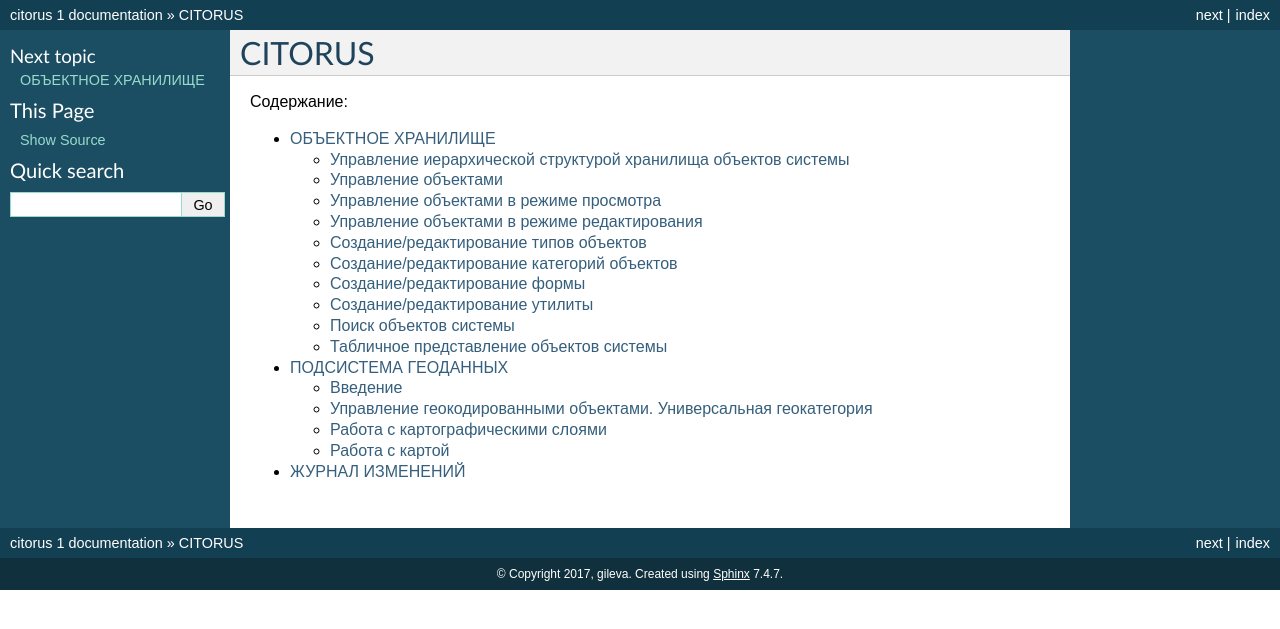
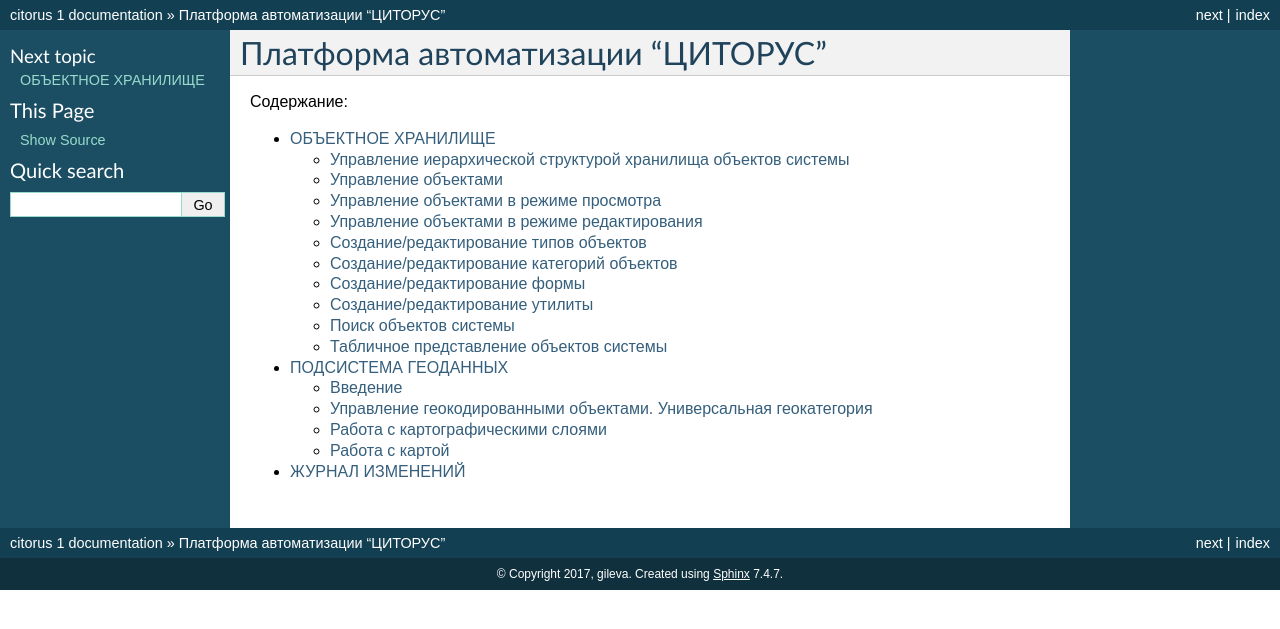
Before and after one commit to citoruspm/citorus, a Sphinx documentation site: the page built from source/index.rst, in a window 1280 px wide. Shown: the top 629 px of the page. Built offline with Sphinx 7.4.7, drawn with Linux system fonts in a browser that asks for light colours.

Commit message:
Update index.rst

```diff
--- a/source/index.rst
+++ b/source/index.rst
@@ -3,7 +3,7 @@
    You can adapt this file completely to your liking, but it should at least
    contain the root `toctree` directive.
 
-CITORUS
+Платформа автоматизации "ЦИТОРУС"
 ==================
 
 Содержание:
```
